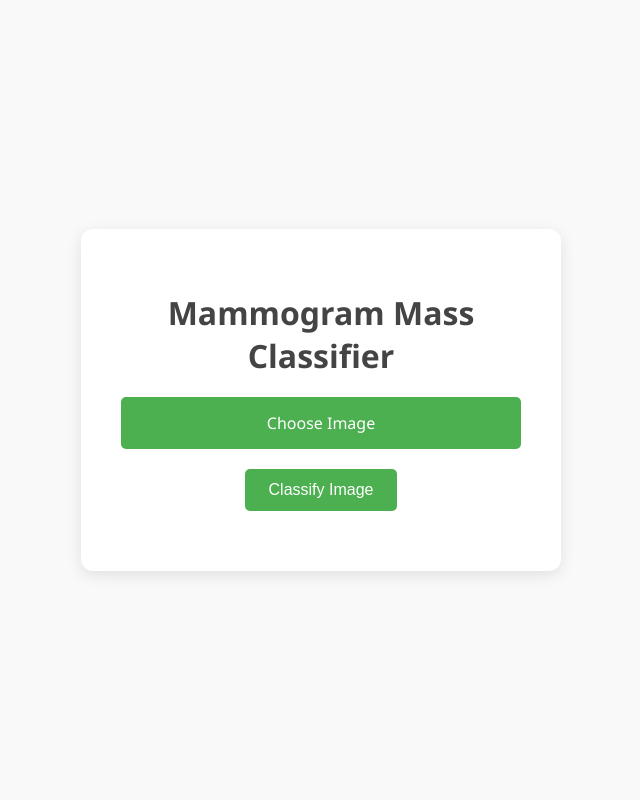
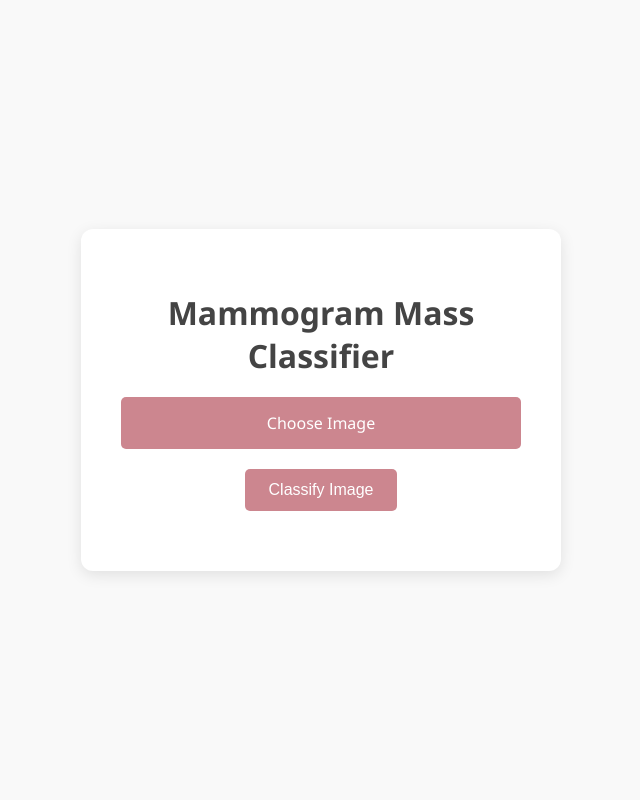
Before and after one commit to epsilonite/machine-learning-project, a Flask app: page / in a window 1280 px wide. Shown: the whole page, without its empty margins (319-959 px from the left). Run offline with Flask 3, Linux system fonts and the light colour scheme.

Commit message:
adjust colors

```diff
--- a/classifier_app/templates/index.html
+++ b/classifier_app/templates/index.html
@@ -14,7 +14,7 @@
             align-items: center;
             height: 100vh;
             margin: 0;
-            color: #333;
+            color: #4d3e3e;
         }
 
         .container {
@@ -39,7 +39,7 @@
 
         .image-upload label {
             display: block;
-            background-color: #4CAF50;
+            background-color: #cc868f;
             color: white;
             padding: 15px 30px;
             border-radius: 5px;
@@ -48,7 +48,7 @@
         }
 
         .image-upload label:hover {
-            background-color: #45a049;
+            background-color: #995a64;
         }
 
         input[type="file"] {
@@ -69,7 +69,7 @@
         }
 
         button {
-            background-color: #4CAF50;
+            background-color: #cc868f;
             color: white;
             padding: 12px 24px;
             border: none;
@@ -81,19 +81,19 @@
         }
 
         button:hover {
-            background-color: #45a049;
+            background-color: #995a64;
         }
 
         #result {
             margin-top: 20px;
             font-size: 1.1rem;
-            color: #555;
+            color: #4d3e3e;
             line-height: 1.5;
         }
 
         .loading {
             font-style: italic;
-            color: #f39c12;
+            color: #bf9000;
         }
     </style>
 </head>
```
